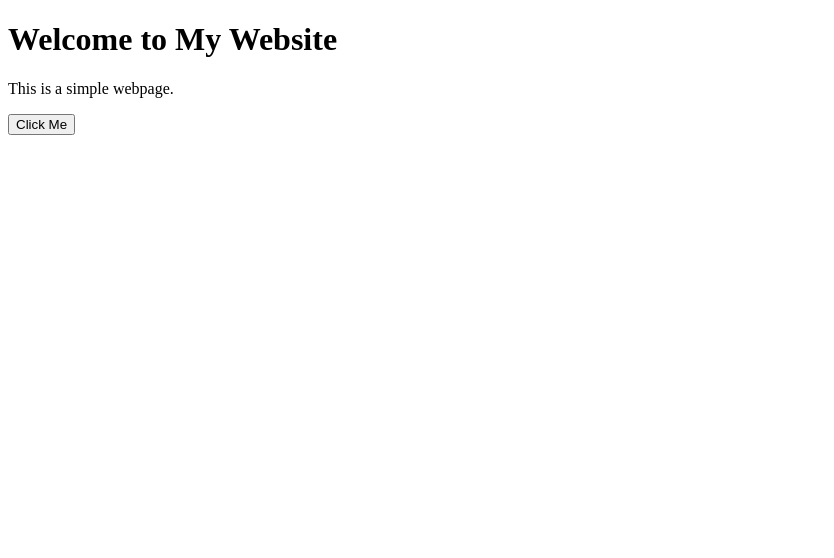
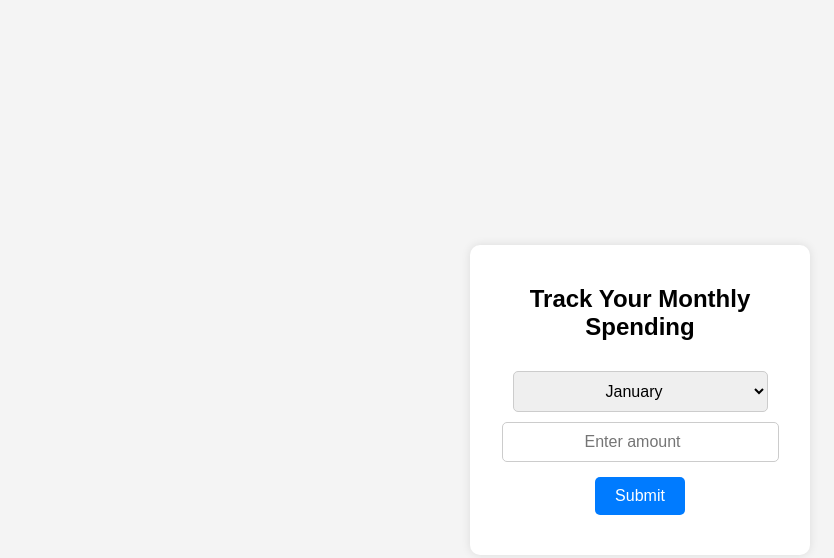
Before and after one commit to Dchilds04/onemoretime, a plain HTML site: page index.html in a window 1280 px wide. Shown: the whole page, without its empty margins (0-834 px from the left). Drawn offline with Linux system fonts and the light colour scheme.

Commit message:
Update index.html

```diff
--- a/index.html
+++ b/index.html
@@ -1,16 +1,102 @@
 <!DOCTYPE html>
-<html>
+<html lang="en">
 <head>
-    <title>Simple Website</title>
+    <meta charset="UTF-8">
+    <meta name="viewport" content="width=device-width, initial-scale=1.0">
+    <title>Monthly Spending Tracker</title>
+    <style>
+        body {
+            display: flex;
+            justify-content: center;
+            align-items: center;
+            height: 100vh;
+            margin: 0;
+            background-color: #f4f4f4;
+            text-align: center;
+            font-family: Arial, sans-serif;
+        }
+        .container {
+            background: white;
+            padding: 20px;
+            border-radius: 10px;
+            box-shadow: 0px 0px 10px rgba(0, 0, 0, 0.1);
+            width: 300px;
+        }
+        select, input {
+            width: 85%;
+            padding: 10px;
+            margin-top: 10px;
+            font-size: 16px;
+            border: 1px solid #ccc;
+            border-radius: 5px;
+            text-align: center;
+        }
+        button {
+            margin-top: 15px;
+            padding: 10px 20px;
+            font-size: 16px;
+            cursor: pointer;
+            border: none;
+            background-color: #007BFF;
+            color: white;
+            border-radius: 5px;
+        }
+        button:hover {
+            background-color: #0056b3;
+        }
+        #output {
+            margin-top: 20px;
+            font-size: 18px;
+            font-weight: bold;
+            color: #333;
+        }
+    </style>
     <script>
-        function showMessage() {
-            alert("Hello! Welcome to my site.");
+        let spendingData = {}; // Object to store spending for each month
+
+        function showSpending() {
+            let month = document.getElementById("monthSelect").value;
+            let amount = document.getElementById("spendingInput").value;
+
+            if (amount) {
+                spendingData[month] = parseFloat(amount).toFixed(2); // Store formatted value
+                displaySpending();
+            } else {
+                document.getElementById("output").innerText = "Please enter a valid amount.";
+            }
+        }
+
+        function displaySpending() {
+            let output = "<h3>Monthly Spending:</h3>";
+            for (let month in spendingData) {
+                output += `<p>${month}: $${spendingData[month]}</p>`;
+            }
+            document.getElementById("output").innerHTML = output;
         }
     </script>
 </head>
 <body>
-    <h1>Welcome to My Website</h1>
-    <p>This is a simple webpage.</p>
-    <button onclick="showMessage()">Click Me</button>
+    <div class="container">
+        <h2>Track Your Monthly Spending</h2>
+        <select id="monthSelect">
+            <option value="January">January</option>
+            <option value="February">February</option>
+            <option value="March">March</option>
+            <option value="April">April</option>
+            <option value="May">May</option>
+            <option value="June">June</option>
+            <option value="July">July</option>
+            <option value="August">August</option>
+            <option value="September">September</option>
+            <option value="October">October</option>
+            <option value="November">November</option>
+            <option value="December">December</option>
+        </select>
+        <br>
+        <input type="number" id="spendingInput" placeholder="Enter amount" step="0.01">
+        <br>
+        <button onclick="showSpending()">Submit</button>
+        <div id="output"></div>
+    </div>
 </body>
 </html>
```
